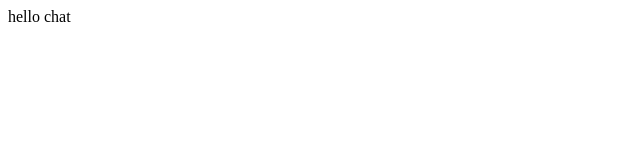
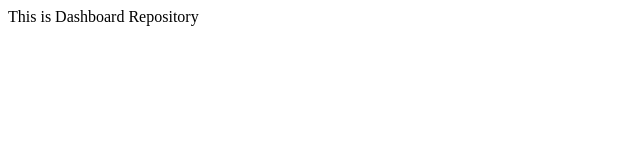
Before and after one commit to ShwetaliMadhukarMane/Dashboard, a plain HTML site: page index.html in a window 1280 px wide. Shown: the whole page, without its empty margins (0-640 px from the left). Drawn offline with Linux system fonts and the light colour scheme.

Commit message:
Update index.html

```diff
--- a/index.html
+++ b/index.html
@@ -1 +1 @@
-<p>hello chat</p>
+<p>This is Dashboard Repository</p>
```
